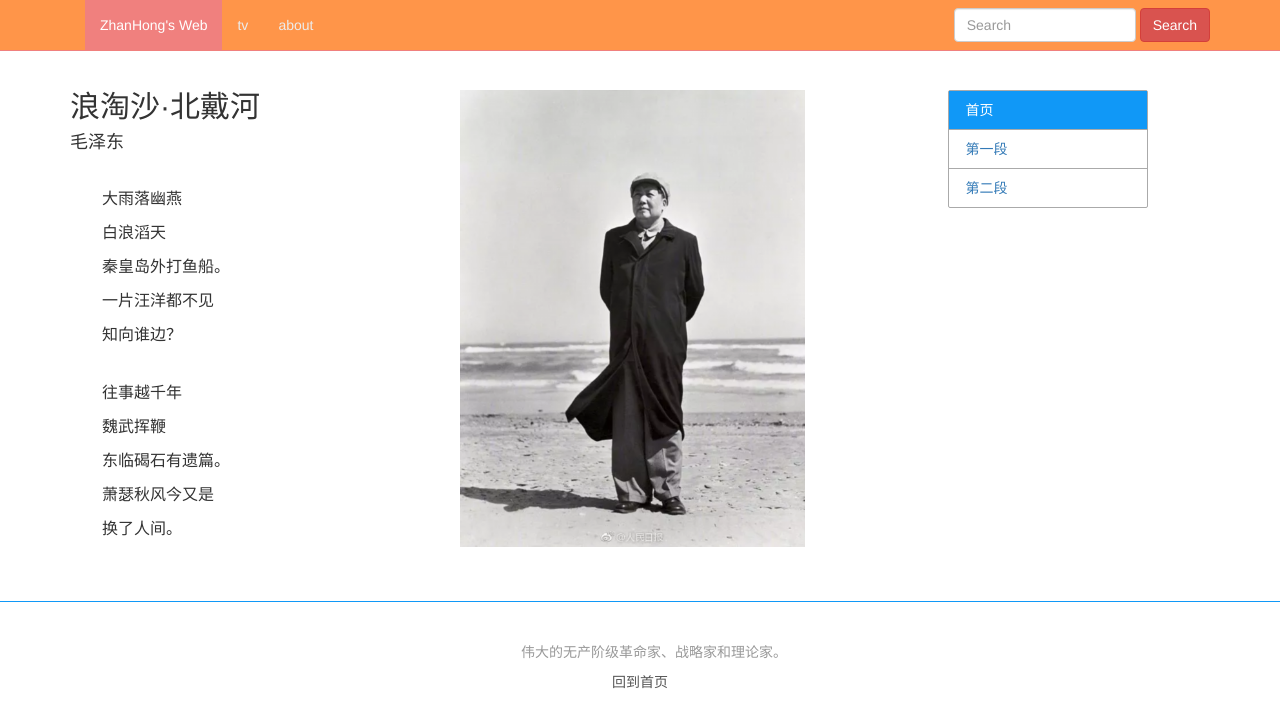
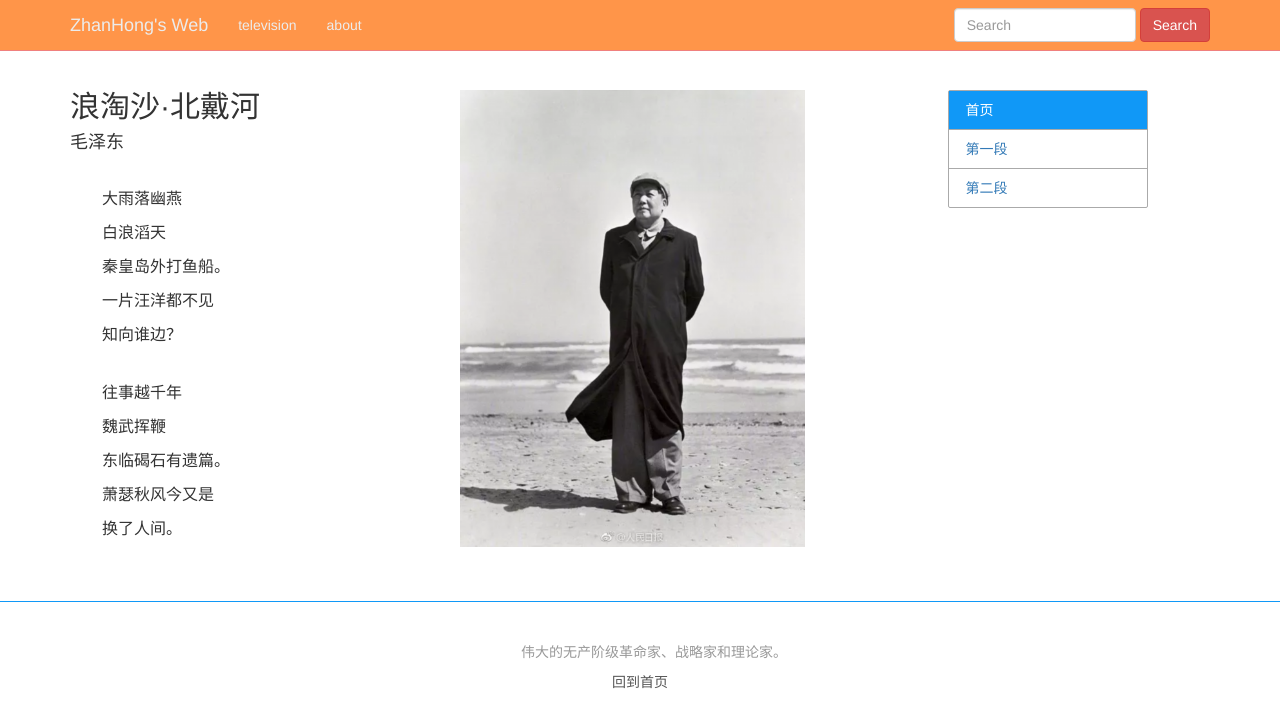
Before and after one commit to dergrossetraum/dergrossetraum.github.io, a plain HTML site: page index.html in a window 1280 px wide. Drawn offline with Linux system fonts and the light colour scheme.

Commit message:
Update index.html

```diff
--- a/index.html
+++ b/index.html
@@ -25,12 +25,11 @@
           <span class="icon-bar"></span>
           <span class="icon-bar"></span>
           </button>
-          <a class="navbar-brand" href="#" style=""></a>
+          <a class="navbar-brand" href="#" style="">ZhanHong's Web</a>
         </div>
         <div class="collapse navbar-collapse" id="bs-example-navbar-collapse-1">
           <ul class="nav navbar-nav">
-            <li class="active"><a href="#">ZhanHong's Web<span class="sr-only">(current)</span></a></li>
-            <li><a href="#">tv</a></li>
+            <li><a href="#">television</a></li>
             <li><a href="#">about</a></li>
           </ul>
           <form class="navbar-form navbar-right">
```
